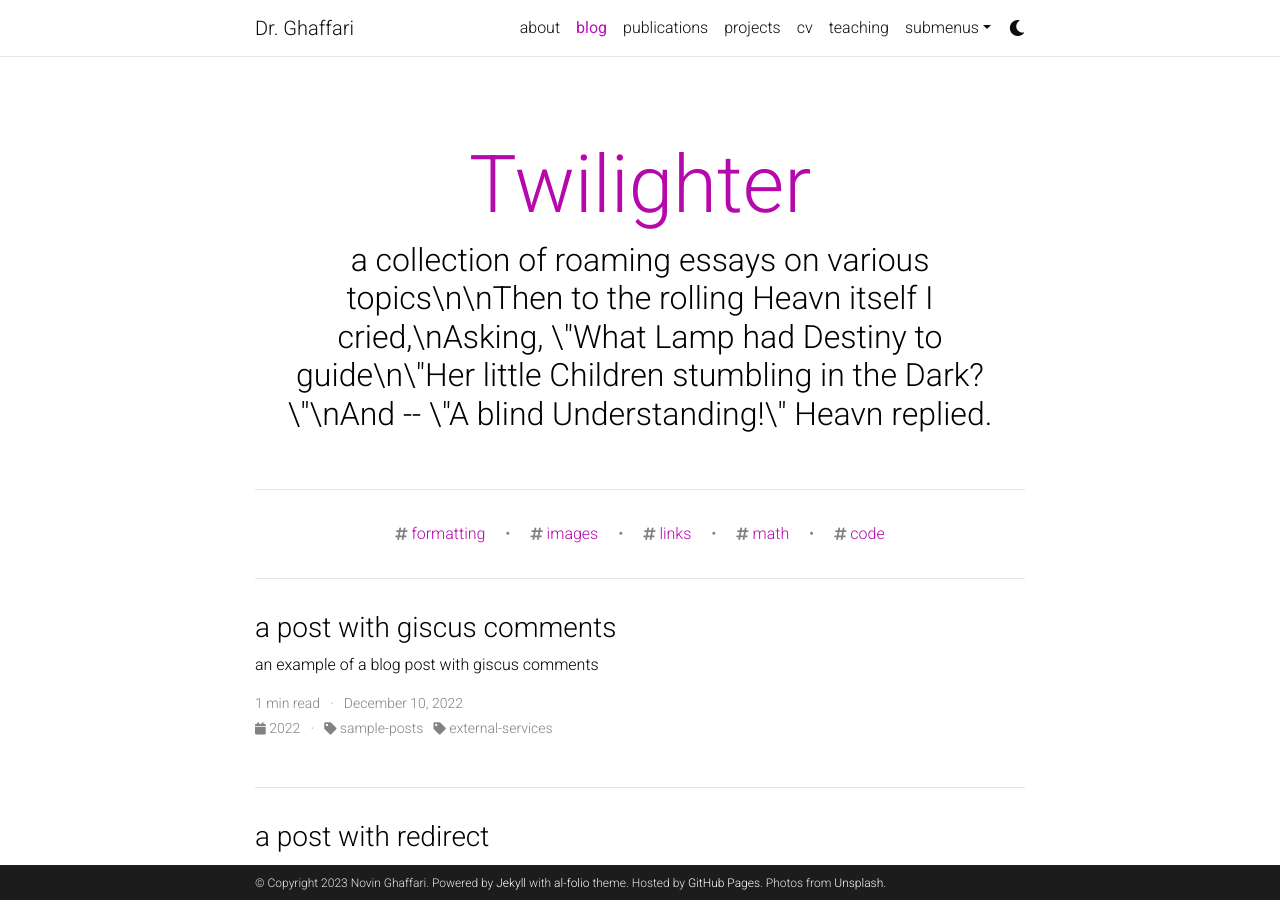
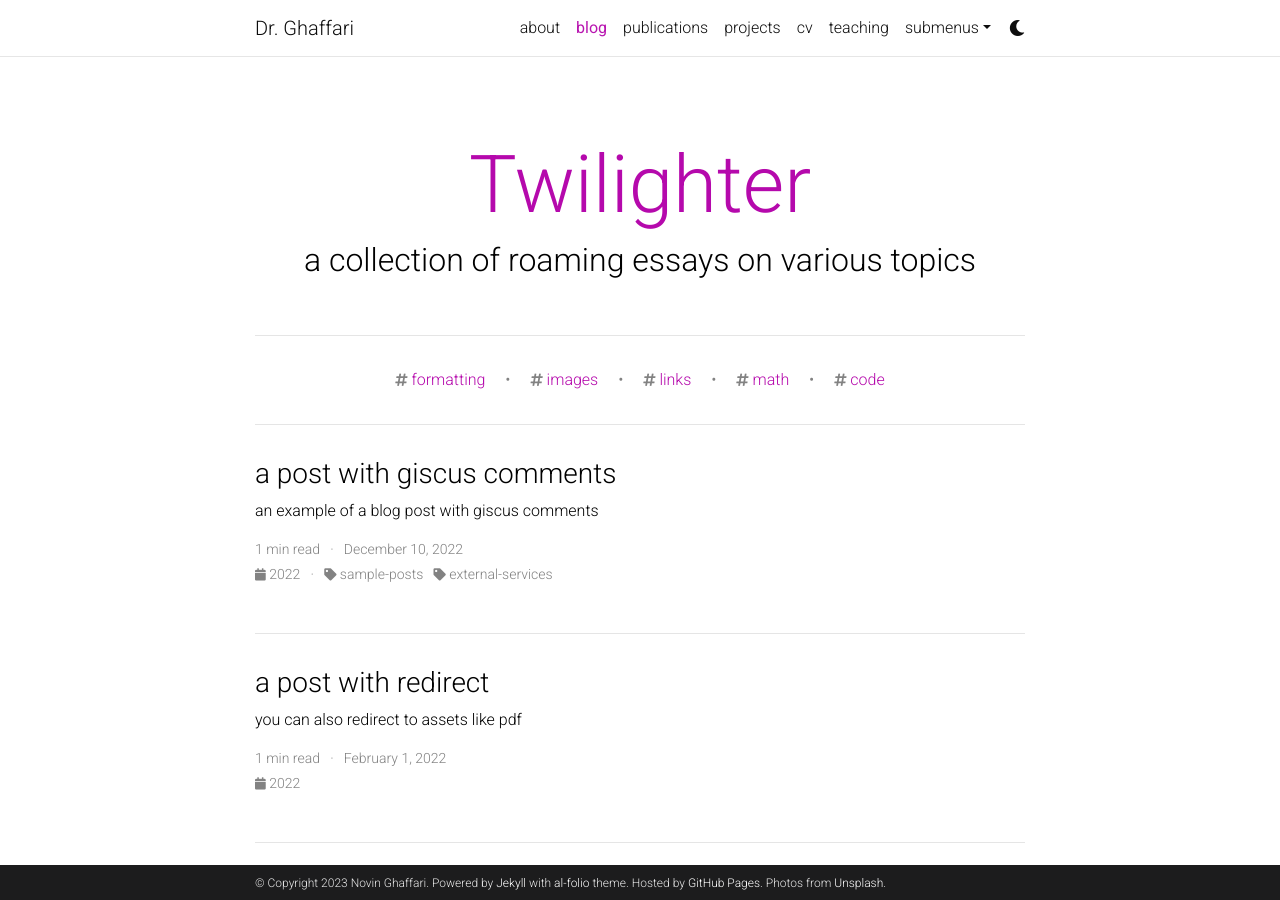
Before and after one commit to nghaffari/nghaffari.github.io, a Jekyll site: the page built from blog/index.html, in a window 1280 px wide and 900 px high. Built offline with Jekyll 4.4.1, drawn with Linux system fonts in a browser that asks for light colours; the list of posts is cut into pages by our own code; comment, search, counter and statistics services are not loaded; a style sheet for code colours, icons or effects is not loaded.

Commit message:
Update _config.yml

```diff
--- a/_config.yml
+++ b/_config.yml
@@ -122,7 +122,7 @@ bing_site_verification:  # out your bing-site-verification ID (Bing Webmaster)
 
 blog_name: Twilighter # blog_name will be displayed in your blog page
 blog_nav_title: blog # your blog must have a title for it to be displayed in the nav bar
-blog_description: a collection of roaming essays on various topics\n\nThen to the rolling Heavn itself I cried,\nAsking, \"What Lamp had Destiny to guide\n\"Her little Children stumbling in the Dark?\"\nAnd -- \"A blind Understanding!\" Heavn replied.
+blog_description: a collection of roaming essays on various topics
 
 permalink: /blog/:year/:title/
 
```
